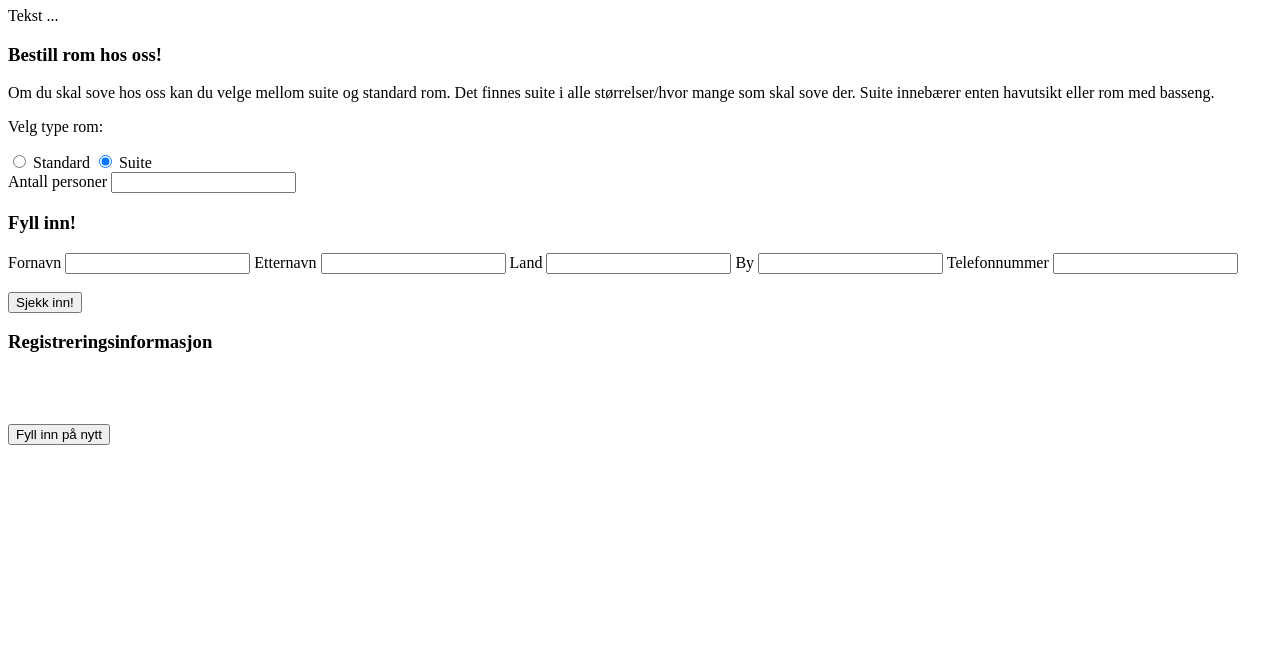
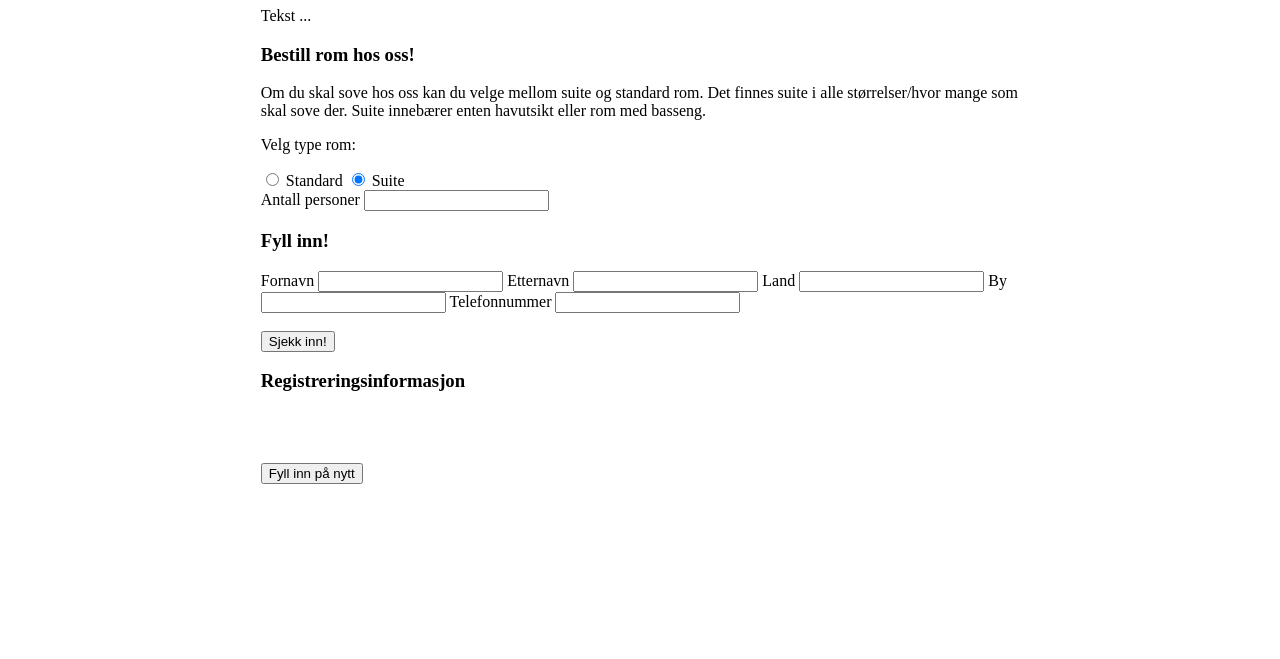
Before and after one commit to gruppeprosjekt/hotellnettside, a plain HTML site: page innsjekk.html in a window 1280 px wide. Shown: the part 141-800 px from the top of the page. Drawn offline with Linux system fonts and the light colour scheme.

Commit message:
Update hotellnettside.css

```diff
--- a/hotellnettside.css
+++ b/hotellnettside.css
@@ -125,3 +125,8 @@ li a:hover {
     from {opacity: .4}
     to {opacity: 1}
 }
+#hoved{
+    width: 60%;
+    margin: 20px auto;
+    height: 300px;
+}
```
